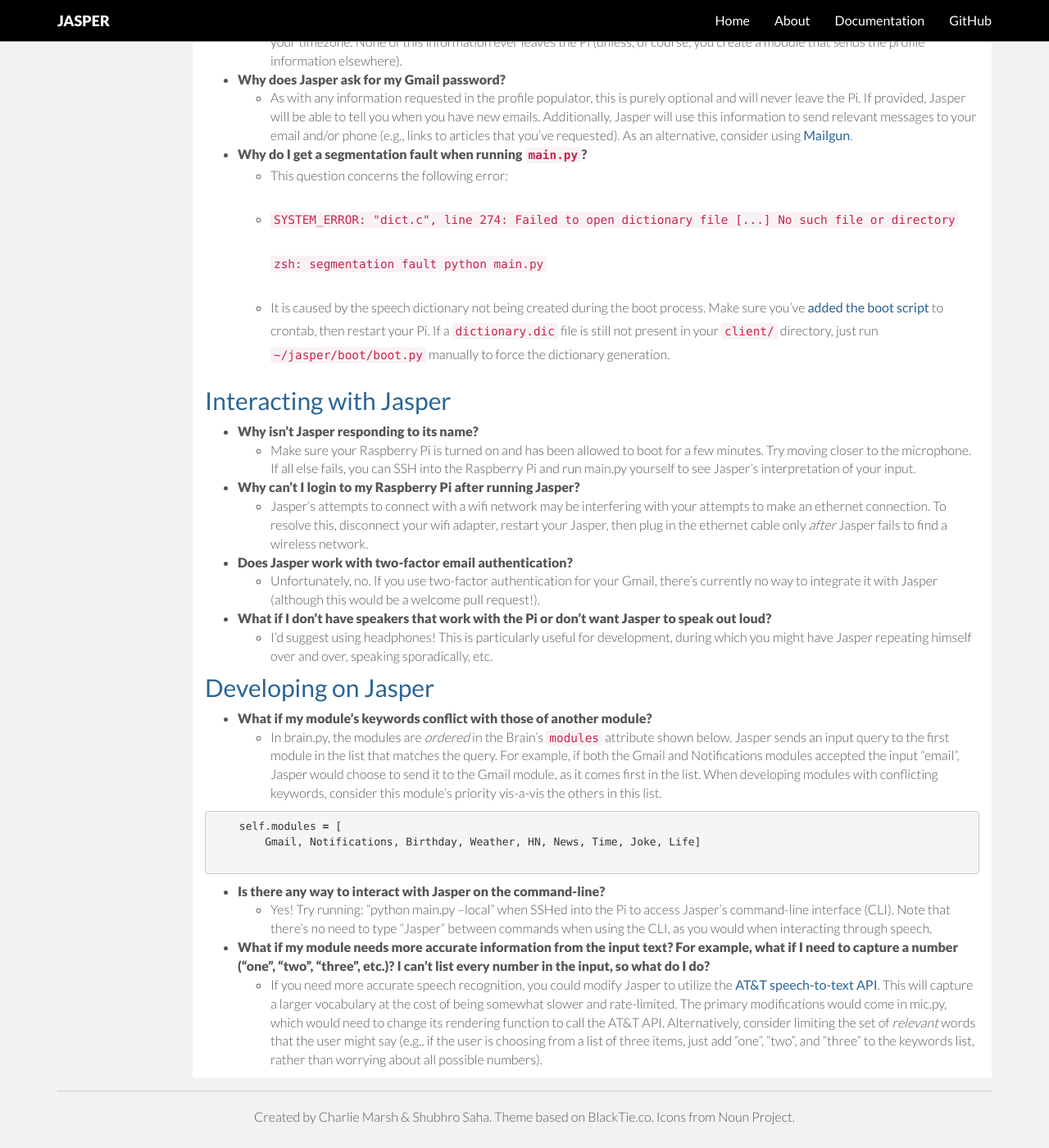
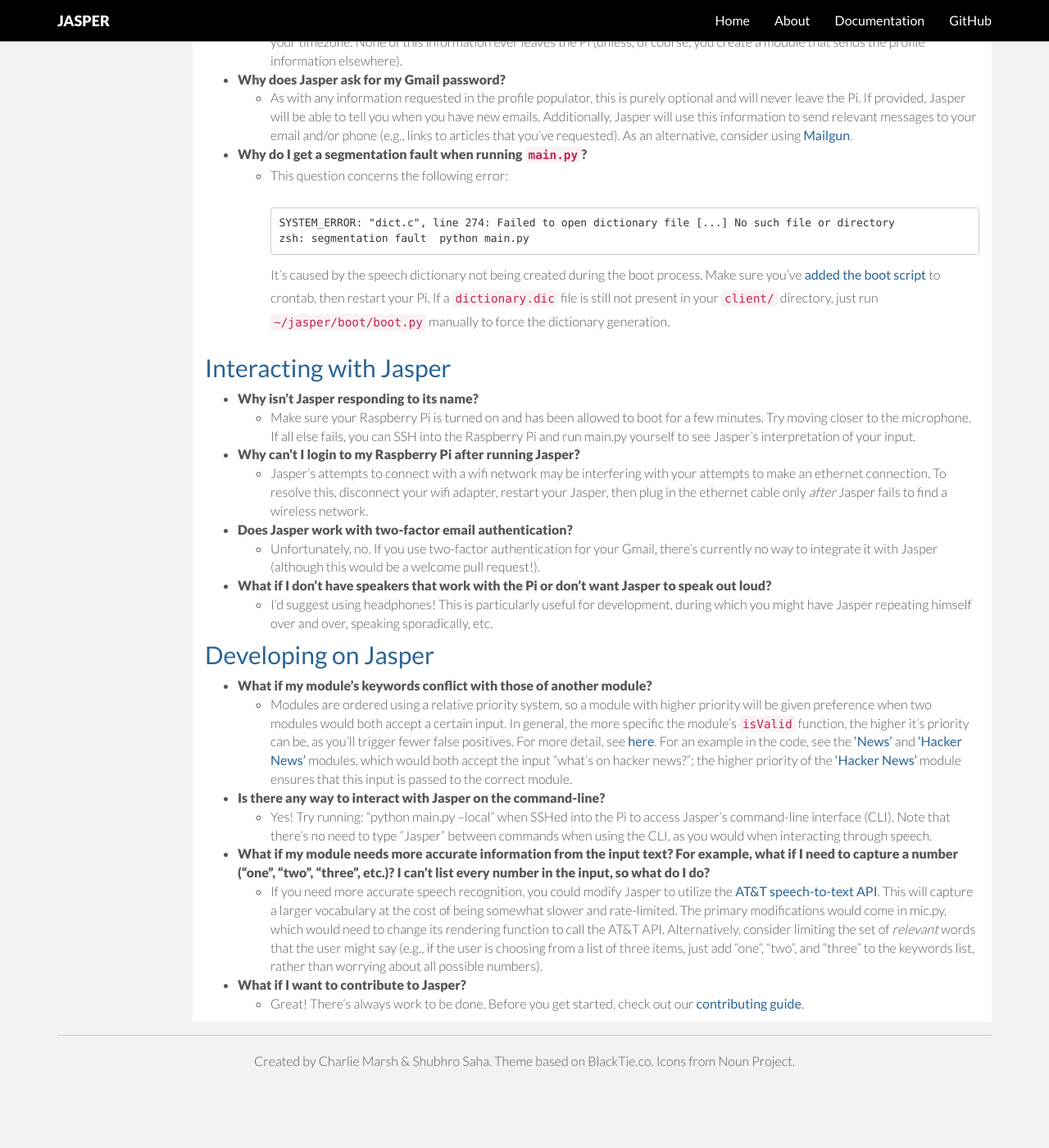
Before and after one commit to jasperproject/jasperproject.github.io, a Jekyll site: the page built from documentation/faq/index.md, in a window 1280 px wide and 1400 px high, scrolled down 450 px. Shown: the whole window at 82% size. Built offline with Jekyll 4.4.1, drawn with Linux system fonts in a browser that asks for light colours; nearby versions of some CDN libraries; after the commit the page ends 1783 px from its top, so only the background shows below that.

Commit message:
added link to contributing guide + updated FAQ

```diff
--- a/_layouts/default.html
+++ b/_layouts/default.html
@@ -77,6 +77,7 @@
                       <li {% if page.currentpage == "software" %}class="active"{% endif %}><a href="/documentation/software">Software</a></li>
                       <li {% if page.currentpage == "usage" %}class="active"{% endif %}><a href="/documentation/usage">Usage</a></li>
                       <li {% if page.currentpage == "api" %}class="active"{% endif %}><a href="/documentation/api">Developer API</a></li>
+                      <li><a target="_blank" href="https://github.com/jasperproject/jasper-client/blob/master/CONTRIBUTING.md">Contribute</a></li>
                       <li {% if page.currentpage == "faq" %}class="active"{% endif %}><a href="/documentation/faq">FAQ</a></li>
                       <li {% if page.currentpage == "license" %}class="active"{% endif %}><a href="/documentation/license">License</a></li>
                   </ul>
--- a/documentation/faq/index.md
+++ b/documentation/faq/index.md
@@ -42,14 +41,12 @@
 <h2 class="linked" id='developing'><a href="#developing" title="Permalink to this headline">Developing on Jasper</a></h2>
 
 - __What if my module's keywords conflict with those of another module?__
-    - In brain.py, the modules are _ordered_ in the Brain's `modules` attribute shown below. Jasper sends an input query to the first module in the list that matches the query. For example, if both the Gmail and Notifications modules accepted the input "email", Jasper would choose to send it to the Gmail module, as it comes first in the list. When developing modules with conflicting keywords, consider this module's priority vis-a-vis the others in this list.
-
-    {% highlight python %}
-    self.modules = [
-        Gmail, Notifications, Birthday, Weather, HN, News, Time, Joke, Life]
-    {% endhighlight %}
+    - Modules are ordered using a relative priority system, so a module with higher priority will be given preference when two modules would both accept a certain input. In general, the more specific the module's `isValid` function, the higher it's priority can be, as you'll trigger fewer false positives. For more detail, see [here](/documentation/api/standard/#priorities). For an example in the code, see the ['News'](https://github.com/jasperproject/jasper-client/blob/master/client/modules/News.py) and ['Hacker News'](https://github.com/jasperproject/jasper-client/blob/master/client/modules/HN.py) modules, which would both accept the input "what's on hacker news?"; the higher priority of the ['Hacker News'](https://github.com/jasperproject/jasper-client/blob/master/client/modules/HN.py) module ensures that this input is passed to the correct module.
 
 - __Is there any way to interact with Jasper on the command-line?__
     - Yes! Try running: "python main.py --local" when SSHed into the Pi to access Jasper's command-line interface (CLI). Note that there's no need to type "Jasper" between commands when using the CLI, as you would when interacting through speech.
 - __What if my module needs more accurate information from the input text? For example, what if I need to capture a number ("one", "two", "three", etc.)? I can't list every number in the input, so what do I do?__
     - If you need more accurate speech recognition, you could modify Jasper to utilize the [AT&T speech-to-text API](https://developer.att.com/apis/speech). This will capture a larger vocabulary at the cost of being somewhat slower and rate-limited. The primary modifications would come in mic.py, which would need to change its rendering function to call the AT&T API. Alternatively, consider limiting the set of _relevant_ words that the user might say (e.g., if the user is choosing from a list of three items, just add "one", "two", and "three" to the keywords list, rather than worrying about all possible numbers).
+
+- __What if I want to contribute to Jasper?__
+    - Great! There's always work to be done. Before you get started, check out our [contributing guide](https://github.com/jasperproject/jasper-client/blob/master/CONTRIBUTING.md).
```
Also changed, not shown: other parts of documentation/faq/index.md (+3 -4 lines).
